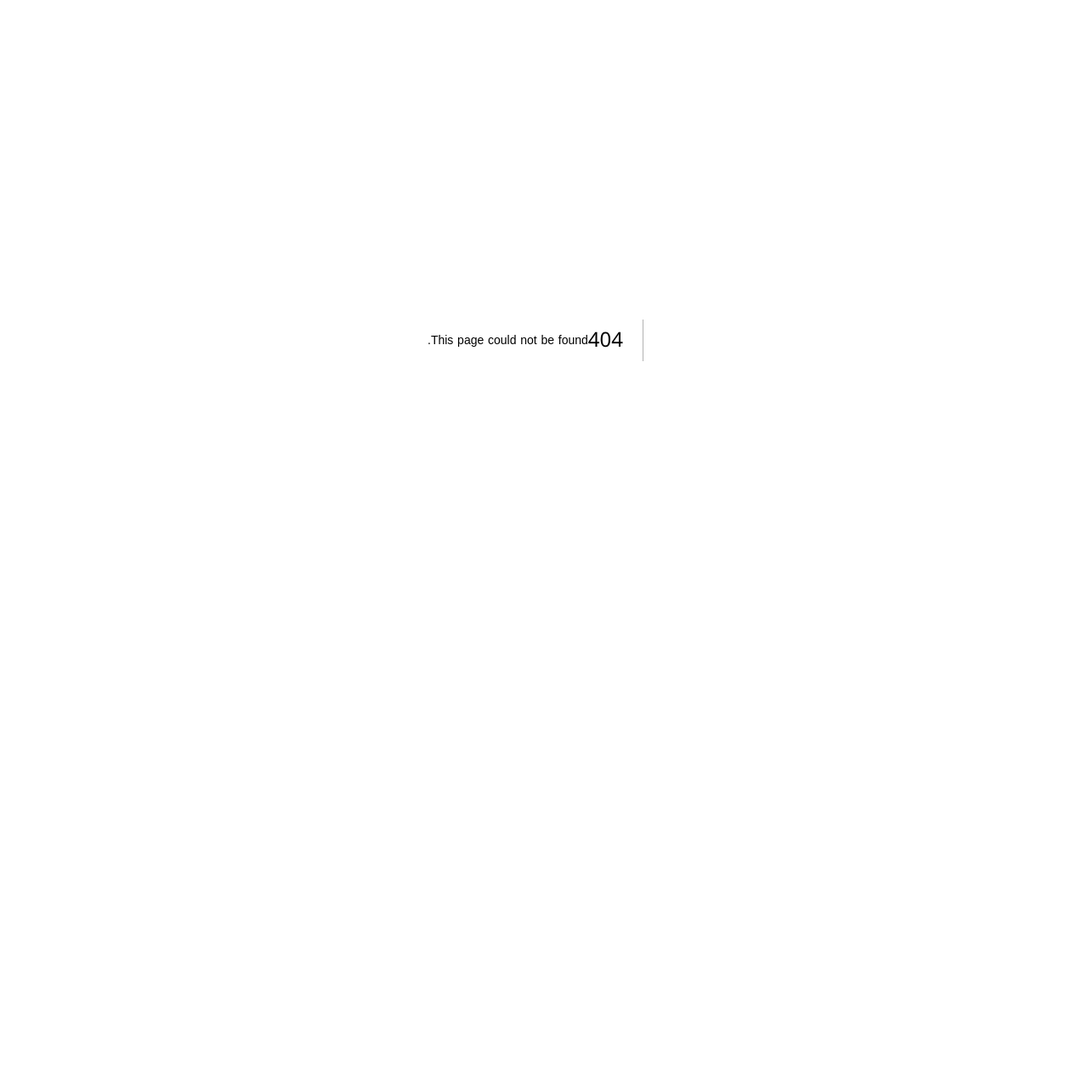
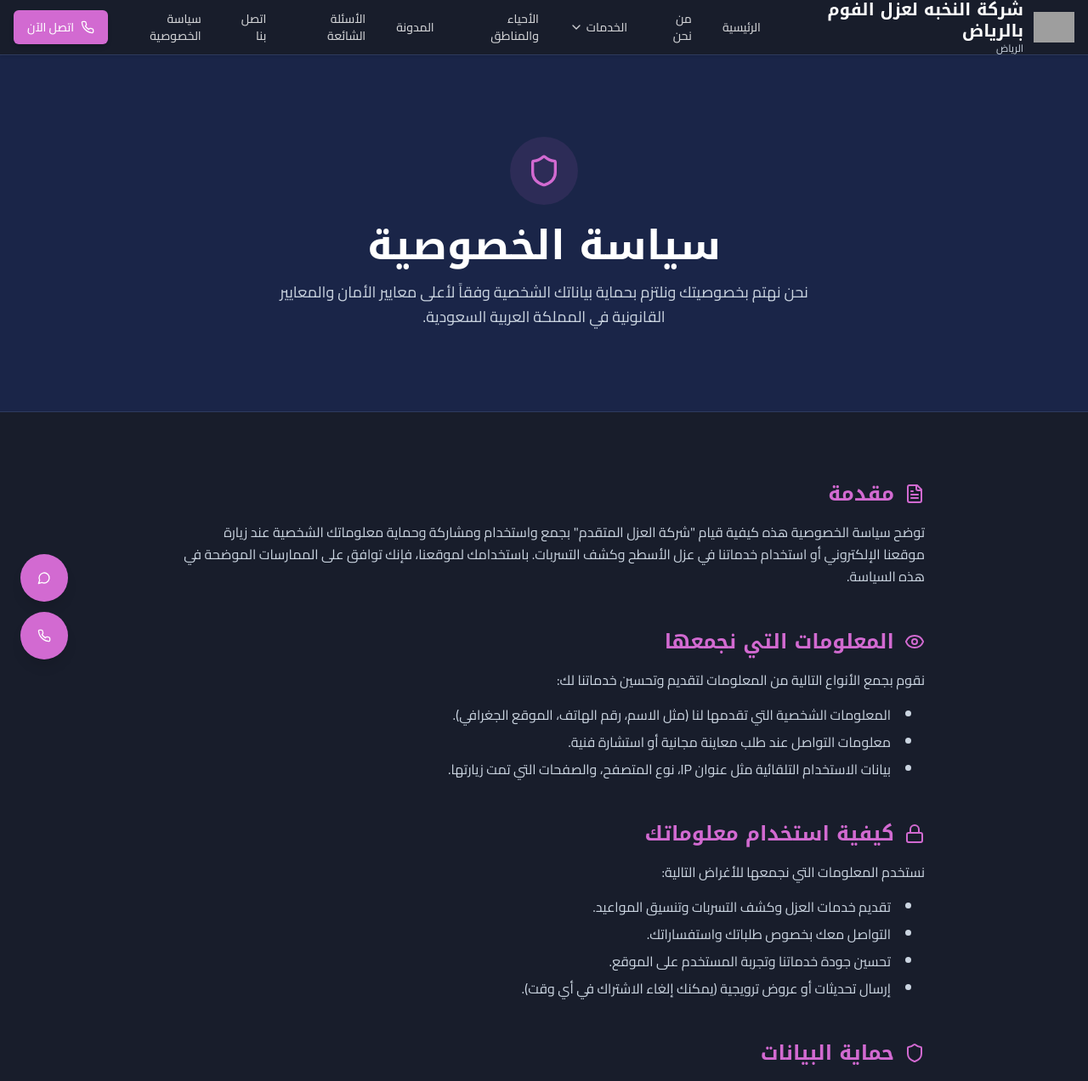
Before and after one commit to Yussef-Makhlouf/arabic-service-website2, a Next.js app: page /privacy in a window 1280 px wide. Before the commit this address had no page. Shown: the top 1272 px of the page at 85% size. Before the commit the page ends 800 px from the top, so only its background shows below. Built offline with nearby package versions, Linux system fonts and the light colour scheme; grey boxes are pictures that could not be loaded.

Commit message:
add new privacy page

```diff
--- /dev/null
+++ b/app/privacy/page.tsx
@@ -0,0 +1,125 @@
+import { Header } from "@/components/header"
+import { Footer } from "@/components/footer"
+import { FloatingActions } from "@/components/floating-actions"
+import { Shield, Lock, Eye, FileText, Bell, Globe } from "lucide-react"
+import type { Metadata } from "next"
+
+export const metadata: Metadata = {
+    title: "سياسة الخصوصية | شركة العزل المتقدم",
+    description: "نحن في شركة العزل المتقدم نلتزم بحماية خصوصية بياناتكم. تعرف على كيفية جمعنا واستخدامنا وحمايتنا لمعلوماتكم الشخصية.",
+}
+
+export default function PrivacyPage() {
+    return (
+        <main className="min-h-screen bg-background dir-rtl">
+            <Header />
+
+            {/* Hero Section */}
+            <section className="relative py-16 md:py-24 bg-muted/30 border-b border-border">
+                <div className="container mx-auto px-4 text-center">
+                    <div className="inline-flex items-center justify-center w-20 h-20 bg-primary/10 rounded-full mb-6 text-primary">
+                        <Shield className="w-10 h-10" />
+                    </div>
+                    <h1 className="font-heading text-3xl md:text-5xl font-bold mb-4 text-foreground">
+                        سياسة الخصوصية
+                    </h1>
+                    <p className="text-lg text-muted-foreground leading-relaxed max-w-2xl mx-auto">
+                        نحن نهتم بخصوصيتك ونلتزم بحماية بياناتك الشخصية وفقاً لأعلى معايير الأمان والمعايير القانونية في المملكة العربية السعودية.
+                    </p>
+                </div>
+            </section>
+
+            {/* Content Section */}
+            <section className="py-20">
+                <div className="container mx-auto px-4">
+                    <div className="max-w-4xl mx-auto space-y-12">
+
+                        {/* Introduction */}
+                        <div className="space-y-4">
+                            <div className="flex items-center gap-3 text-primary">
+                                <FileText className="w-6 h-6" />
+                                <h2 className="text-2xl font-bold">مقدمة</h2>
+                            </div>
+                            <p className="text-muted-foreground leading-relaxed">
+                                توضح سياسة الخصوصية هذه كيفية قيام "شركة العزل المتقدم" بجمع واستخدام ومشاركة وحماية معلوماتك الشخصية عند زيارة موقعنا الإلكتروني أو استخدام خدماتنا في عزل الأسطح وكشف التسربات. باستخدامك لموقعنا، فإنك توافق على الممارسات الموضحة في هذه السياسة.
+                            </p>
+                        </div>
+
+                        {/* Information Collection */}
+                        <div className="space-y-4 font-sans text-right">
+                            <div className="flex items-center gap-3 text-primary">
+                                <Eye className="w-6 h-6" />
+                                <h2 className="text-2xl font-bold">المعلومات التي نجمعها</h2>
+                            </div>
+                            <p className="text-muted-foreground leading-relaxed">
+                                نقوم بجمع الأنواع التالية من المعلومات لتقديم وتحسين خدماتنا لك:
+                            </p>
+                            <ul className="list-disc list-inside space-y-2 text-muted-foreground mr-4">
+                                <li>المعلومات الشخصية التي تقدمها لنا (مثل الاسم، رقم الهاتف، الموقع الجغرافي).</li>
+                                <li>معلومات التواصل عند طلب معاينة مجانية أو استشارة فنية.</li>
+                                <li>بيانات الاستخدام التلقائية مثل عنوان IP، نوع المتصفح، والصفحات التي تمت زيارتها.</li>
+                            </ul>
+                        </div>
+
+                        {/* How we use Information */}
+                        <div className="space-y-4">
+                            <div className="flex items-center gap-3 text-primary">
+                                <Lock className="w-6 h-6" />
+                                <h2 className="text-2xl font-bold">كيفية استخدام معلوماتك</h2>
+                            </div>
+                            <p className="text-muted-foreground leading-relaxed">
+                                نستخدم المعلومات التي نجمعها للأغراض التالية:
+                            </p>
+                            <ul className="list-disc list-inside space-y-2 text-muted-foreground mr-4">
+                                <li>تقديم خدمات العزل وكشف التسربات وتنسيق المواعيد.</li>
+                                <li>التواصل معك بخصوص طلباتك واستفساراتك.</li>
+                                <li>تحسين جودة خدماتنا وتجربة المستخدم على الموقع.</li>
+                                <li>إرسال تحديثات أو عروض ترويجية (يمكنك إلغاء الاشتراك في أي وقت).</li>
+                            </ul>
+                        </div>
+
+                        {/* Data Protection */}
+                        <div className="space-y-4">
+                            <div className="flex items-center gap-3 text-primary">
+                                <Shield className="w-6 h-6" />
+                                <h2 className="text-2xl font-bold">حماية البيانات</h2>
+                            </div>
+                            <p className="text-muted-foreground leading-relaxed">
+                                نحن نطبق إجراءات أمان تقنية وإدارية صارمة لحماية معلوماتك من الوصول غير المصرح به أو التغيير أو الإفصاح أو الإتلاف. بياناتك مخزنة في بيئات آمنة ولا يتم مشاركتها مع أطراف ثالثة إلا لغرض تنفيذ الخدمة المطلوبة أو بموجب القانون.
+                            </p>
+                        </div>
+
+                        {/* Cookies */}
+                        <div className="space-y-4">
+                            <div className="flex items-center gap-3 text-primary">
+                                <Globe className="w-6 h-6" />
+                                <h2 className="text-2xl font-bold">ملفات تعريف الارتباط (Cookies)</h2>
+                            </div>
+                            <p className="text-muted-foreground leading-relaxed">
+                                يستخدم موقعنا ملفات تعريف الارتباط لتحسين تجربة التصفح. يمكنك ضبط متصفحك لرفض ملفات تعريف الارتباط، ولكن قد يؤثر ذلك على قدرتك على استخدام بعض أجزاء الموقع.
+                            </p>
+                        </div>
+
+                        {/* Updates to Policy */}
+                        <div className="space-y-4 bg-muted/50 p-6 rounded-2xl border border-border">
+                            <div className="flex items-center gap-3 text-primary">
+                                <Bell className="w-6 h-6" />
+                                <h2 className="text-xl font-bold">تحديثات السياسة</h2>
+                            </div>
+                            <p className="text-muted-foreground text-sm leading-relaxed">
+                                نحتفظ بالحق في تحديث سياسة الخصوصية هذه في أي وقت. سيتم نشر أي تغييرات على هذه الصفحة مع تحديث تاريخ "آخر مراجعة". ننصحك بمراجعة هذه الصفحة بشكل دوري.
+                            </p>
+                            <p className="text-foreground font-bold text-sm mt-4">
+                                آخر تحديث: ديسمبر 2025
+                            </p>
+                        </div>
+
+                    </div>
+                </div>
+            </section>
+
+            <Footer />
+            <FloatingActions />
+        </main>
+    )
+}
--- a/components/footer.tsx
+++ b/components/footer.tsx
@@ -13,7 +13,7 @@ export function Footer() {
     { name: "جميع الخدمات", href: "/services" },
     { name: "من نحن", href: "/about" },
     { name: "المدونة", href: "/blog" },
-    { name: "الأسئلة الشائعة", href: "/faq" },
+    { name: "سياسة الخصوصية", href: "/privacy" },
   ]
 
 
--- a/components/header.tsx
+++ b/components/header.tsx
@@ -25,7 +25,8 @@ export function Header() {
     { name: "الأحياء والمناطق", href: "/#cities" },
     { name: "المدونة", href: "/blog" },
     { name: "الأسئلة الشائعة", href: "/faq" },
-    { name: " أتصل بنا", href: "/contact" },
+    { name: "اتصل بنا", href: "/contact" },
+    { name: "سياسة الخصوصية", href: "/privacy" },
   ]
 
   return (
```
